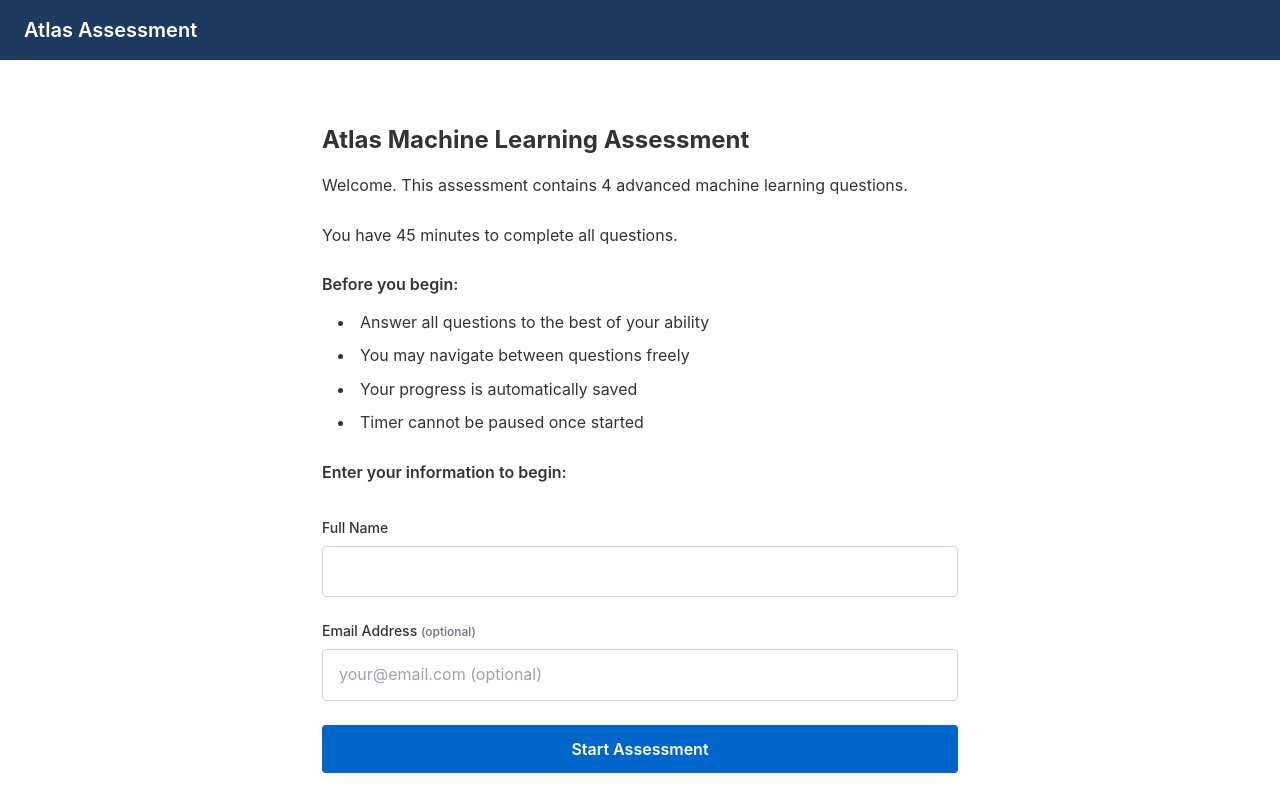
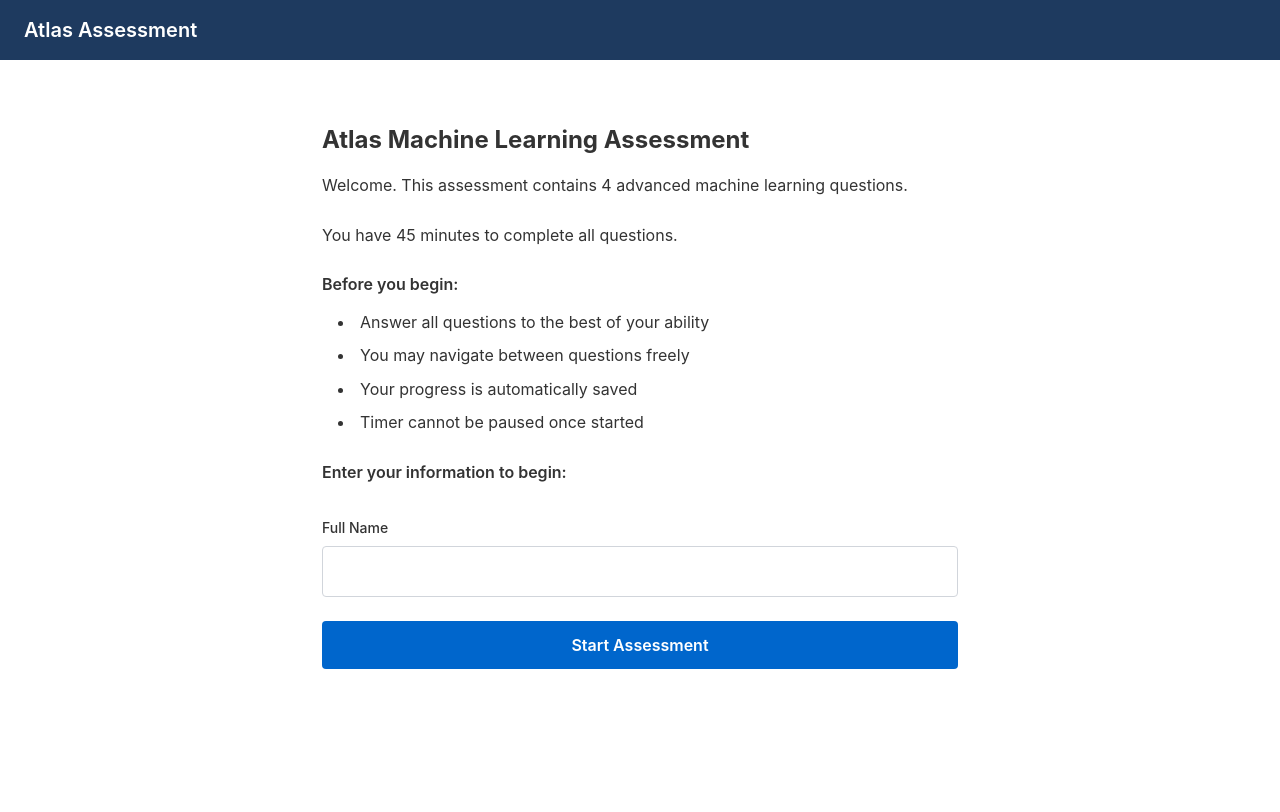
Before and after one commit to gitjonhub123/tinder, a Next.js app: page / in a window 1280 px wide. Shown: the top 812 px of the page. Built offline with nearby package versions, Linux system fonts and the light colour scheme.

Commit message:
Remove email field completely from UI and API

```diff
--- a/app/api/assessments/create/route.ts
+++ b/app/api/assessments/create/route.ts
@@ -17,7 +17,7 @@ export async function POST(request: NextRequest) {
     }
 
     const body = await request.json()
-    const { name, email } = body
+    const { name } = body
 
     // Validation
     if (!name) {
@@ -34,26 +34,14 @@ export async function POST(request: NextRequest) {
       )
     }
 
-    // Email is optional, but if provided, must be valid
-    let sanitizedEmail: string | null = null
-    if (email && email.trim()) {
-      if (!validateEmail(email)) {
-        return NextResponse.json(
-          { error: 'Invalid email address' },
-          { status: 400 }
-        )
-      }
-      sanitizedEmail = sanitizeInput(email.toLowerCase())
-    }
-
     // Sanitize inputs
     const sanitizedName = sanitizeInput(name)
 
-    // Create assessment
+    // Create assessment (no email)
     const assessment = await prisma.assessment.create({
       data: {
         candidateName: sanitizedName,
-        candidateEmail: sanitizedEmail,
+        candidateEmail: null,
         timeRemaining: 2700, // 45 minutes
         status: 'in_progress',
       },
--- a/app/assessment/[id]/complete/page.tsx
+++ b/app/assessment/[id]/complete/page.tsx
@@ -88,15 +88,9 @@ export default function CompletePage() {
             <p className="text-base leading-relaxed text-atlas-text mb-4">
               Each answer is scored out of 500 points (maximum 2000 total).
             </p>
-            {assessment.candidateEmail ? (
-              <p className="text-base leading-relaxed text-atlas-text">
-                Results will be sent to: <strong>{assessment.candidateEmail}</strong>
-              </p>
-            ) : (
-              <p className="text-base leading-relaxed text-atlas-text">
-                <em>No email provided. Results will not be sent via email.</em>
-              </p>
-            )}
+            <p className="text-base leading-relaxed text-atlas-text">
+              Your assessment has been submitted successfully. Results will be available through the admin dashboard.
+            </p>
           </div>
 
           <div className="mt-12 pt-8 border-t text-center">
--- a/app/page.tsx
+++ b/app/page.tsx
@@ -7,8 +7,7 @@ import Header from '@/components/Header'
 export default function StartPage() {
   const router = useRouter()
   const [name, setName] = useState('')
-  const [email, setEmail] = useState('')
-  const [errors, setErrors] = useState<{ name?: string; email?: string }>({})
+  const [errors, setErrors] = useState<{ name?: string }>({})
   const [isSubmitting, setIsSubmitting] = useState(false)
 
   const validateEmail = (email: string): boolean => {
@@ -21,13 +20,9 @@ export default function StartPage() {
     setErrors({})
 
     // Validation
-    const newErrors: { name?: string; email?: string } = {}
+    const newErrors: { name?: string } = {}
     if (!name.trim()) {
       newErrors.name = 'Name is required'
-    }
-    // Email is optional, but if provided, must be valid
-    if (email.trim() && !validateEmail(email)) {
-      newErrors.email = 'Invalid email address'
     }
 
     if (Object.keys(newErrors).length > 0) {
@@ -41,7 +36,7 @@ export default function StartPage() {
       const response = await fetch('/api/assessments/create', {
         method: 'POST',
         headers: { 'Content-Type': 'application/json' },
-        body: JSON.stringify({ name: name.trim(), email: email.trim() }),
+        body: JSON.stringify({ name: name.trim() }),
       })
 
       if (!response.ok) {
@@ -53,7 +48,7 @@ export default function StartPage() {
       const data = await response.json()
       router.push(`/assessment/${data.assessmentId}/instructions`)
     } catch (error) {
-      setErrors({ email: error instanceof Error ? error.message : 'An error occurred' })
+      setErrors({ name: error instanceof Error ? error.message : 'An error occurred' })
     } finally {
       setIsSubmitting(false)
     }
@@ -111,25 +106,6 @@ export default function StartPage() {
               )}
             </div>
 
-            <div>
-              <label htmlFor="email" className="block text-sm font-medium text-atlas-text mb-2">
-                Email Address <span className="text-gray-500 text-xs">(optional)</span>
-              </label>
-              <input
-                id="email"
-                type="email"
-                value={email}
-                onChange={(e) => setEmail(e.target.value)}
-                className={`w-full px-4 py-3 border rounded ${
-                  errors.email ? 'border-atlas-error' : 'border-gray-300'
-                } focus:outline-none focus:ring-2 focus:ring-atlas-blue-light`}
-                placeholder="your@email.com (optional)"
-              />
-              {errors.email && (
-                <p className="mt-1 text-sm text-atlas-error">{errors.email}</p>
-              )}
-            </div>
-
             <button
               type="submit"
               disabled={isSubmitting}
```
